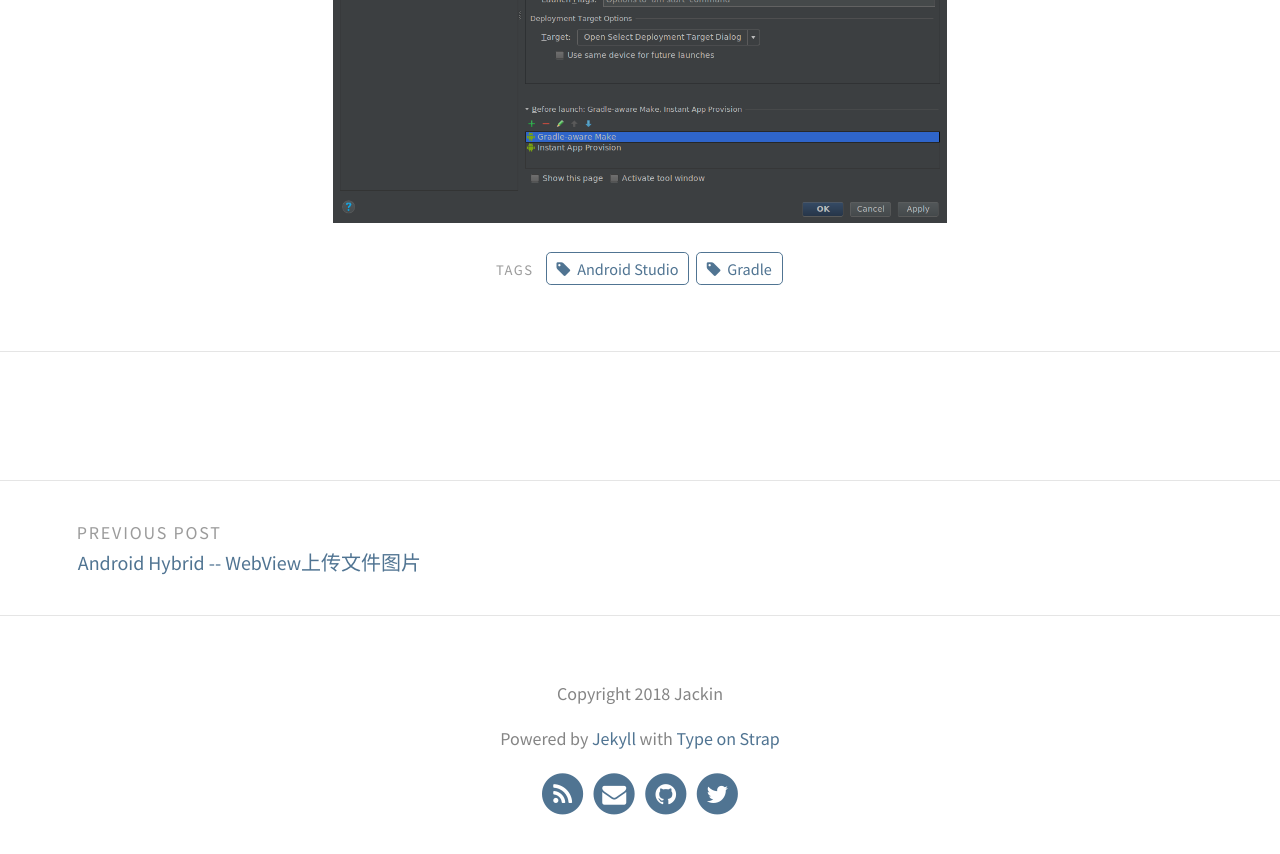
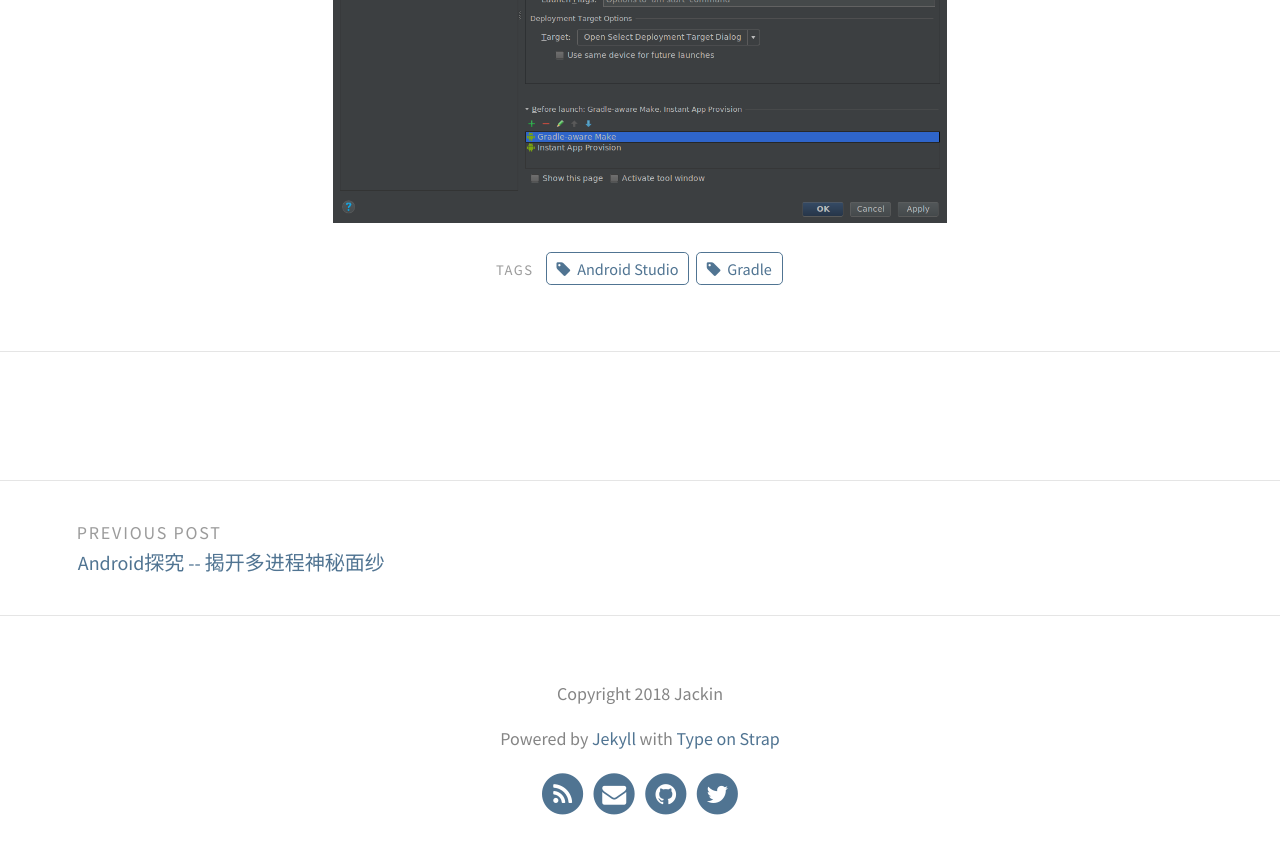
Before and after one commit to LiuJQ/LiuJQ.github.io, a Jekyll site: the page built from _posts/2018-04-02-android-studio-3.1-error-run.md, in a window 1280 px wide and 900 px high, scrolled down 1514 px. Shown: the top 854 px of the window. Built offline with Jekyll 4.4.1, drawn with Linux system fonts in a browser that asks for light colours; comment, search, counter and statistics services are not loaded; some of the changed lines change nothing that is shown.

Commit message:
post new article

````diff
--- a/_layouts/post.html
+++ b/_layouts/post.html
@@ -4,6 +4,7 @@
 <article {% if page.feature-img %}class="feature-image"{% endif %}>
   <header id="main" style="background-image: url('{{ site.baseurl }}/{{ page.feature-img }}')">
     <h1 id="{{ page.title | cgi_escape }}" class="title">{{ page.title }}</h1>
+    {% if page.subtitle %}<h3 class="subtitle">{{ page.subtitle }}</h3>{% endif %}
     <p class="meta">
     {{ page.date | date: "%B %-d, %Y" }}
     {% if page.author %} - {{ page.author }}{% endif %}
--- /dev/null
+++ b/_posts/2018-03-30-android-multi-process.md
@@ -0,0 +1,65 @@
+---
+layout: post
+title: Android探究 -- 揭开多进程神秘面纱
+subtitle: That moment when one Dalvik alone is no longer enough.
+tags: [Android, 多进程, Multi-Process]
+---
+
+&emsp;&emsp;Android是基于Linux系统开发的移动操作系统。进程系统也是一脉相承，进程，其实就是应用程序的具体实现。当应用程序第一次启动，Android会启动创建一个进程（由Zygote fork而来）以及一个主线程，默认的情况下，所有组件都将运行在该进程内。每个应用程序都在其自己的进程中运行（具有唯一的PID）：这允许应用程序运行在一个独立的环境中，不会受到其他应用程序/进程的影响。
+
+### 为什么需要多进程
+&emsp;&emsp;实际开发中，基本都不会去给app划分进程，而且，在Android中使用多进程，还可能需要编写额外的进程通讯代码，还可能带来额外的Bug，这无疑加大了开发的工作量。很多时候，业务开发量大，时间上也不允许，这导致了大多数的app都只有一个运行进程。
+
+&emsp;&emsp;在Android中，虚拟机分配给各个进程的运行内存是有限制值的（这个值可能是32M，48M，64M等，根据机型而定）。试想一下，如果在app中，增加了一个很常用的图片选择模块用于上传图片或者头像，加载大量Bitmap会使app的内存占用迅速增加，如果你还把查看过的图片缓存在了内存中，OOM的风险将会大大增加。如果，此时app中还需要使用WebView加载一波网页...
+
+&emsp;&emsp;主流应用是如何解决这些问题的？
+
+&emsp;&emsp;微信开发团队曾在《Android内存优化杂谈》一文中提到：“对于webview，图库等，由于存在内存系统泄露或者占用内存过多的问题，我们可以采用单独的进程。微信当前也会把它们放在单独的tools进程中”。看看微信的进程分配情况：
+
+![微信多进程](/assets/img/screenshots/wechat_multiporcess.png)
+
+&emsp;&emsp;可以看到，微信的确有一个tools进程，还有其他多个进程，如com.tencent.mm:push。微信不单单只是把上述的WebView、图库等放到单独的进程，还有推送服务等也是运行在独立的进程中的。一个消息推送服务，为了保证稳定性，可能需要和UI进程分离，分离后即使UI进程退出、Crash或者出现内存消耗过高等情况，仍不影响消息推送服务。
+
+&emsp;&emsp;**合理地使用多进程，可以增强应用程序的稳定性，降低OOM风险。**
+
+### 实现方式
+&emsp;&emsp;在AndroidManifest中注册四大组件Activity、Service、ContentProvider、BroadCastReceiver时设置process属性来指定它们运行在哪个进程中。指定进程后，当应用程序需要启动该组件时（如果进程不存在）便会先创建对应的进程，然后在该进程中运行组件。
+```xml
+<!-- 在系统组件中设置该属性 -->
+android:process=":demo"
+```
+
+### 应用场景
+&emsp;&emsp;总结一下，多进程的应用场景如下：
+1. 单进程所分配的内存不够，需要更多的内存。
+2. 某些相对独立的业务模块，使用单独的进程来运行。
+
+### 优势
+1. Android会给每个进程分配内存，可以通过设置子进程达到降低主进程内存占用目的；
+2. Android在系统内存不足时不会同时Kill掉应用所有进程；
+
+### 劣势
+1. 单个应用开启多进程占用系统资源；
+2. 某个进程保持后台长期运行，可能会导致耗电过多；
+3. 应用程序的架构变复杂；
+4. 需要考虑进程间的通信问题；
+
+### 注意事项
+1. 处理进程间通信；
+2. Application初始化多次，需要针对不同进程初始化不同服务；
+3. 以:开头的进程名字，表示这是一个应用程序的私有进程，否则它是一个全局进程；
+4. 单例模式、静态变量等在不同进程会有不同的状态；
+
+### IPC
+&emsp;&emsp;常用的多进程通信（Inter-Process Communication）方式：
+1. 四大组件间传递Bundle;
+2. 使用文件共享方式，多进程读写一个相同的文件，获取文件内容进行交互；
+3. 使用Messenger，一种轻量级的跨进程通讯方案，底层使用AIDL实现；
+4. 使用AIDL(Android Interface Definition Language)，Android接口定义语言，用于定义跨进程通讯的接口；
+5. 使用ContentProvider，常用于多进程共享数据，比如系统的相册，音乐等，我们也可以通过ContentProvider访问到；
+6. 使用Socket传输数据。
+
+&emsp;&emsp;四大组件传递Bundle，把需要传递的数据，用Intent封装起来传递即可。AIDL（Android Interface Definition Language）是Android提供给我们的标准跨进程通讯API，非常灵活且强大。Messenger是一种基于AIDL的轻量级IPC方案，在进程间传送Message对象从而实现进程间通讯。Message中可以传送Bundle对象，Bundle中可以传送我们实现了Parcelable接口的对象。使用Messenger不会出现并发读写问题，因为Messenger是以串行方式工作的，所以如果有大量的请求，不适合使用Messenger。
+
+### 结语
+&emsp;&emsp;类似图片选择这样的多进程需求，可能并不需要我们额外编写进程通讯的代码，使用四大组件传输Bundle就行了，但是像推送服务这种需求，进程与进程之间需要高度的交互，此时就绕不过进程通讯这一步了。后续将会探讨使用AIDL实现多进程推送服务的需求。
--- a/_posts/2018-04-02-android-studio-3.1-error-run.md
+++ b/_posts/2018-04-02-android-studio-3.1-error-run.md
@@ -29,4 +29,4 @@
   * 调整顺序，Gradle-aware Make上移到顶部
   * 点击Apply，应用配置变更
 
-![Android Studio 3.1 Error Installing APK](/assets/img/android_screenshots/20180402.png)
+![Android Studio 3.1 Error Installing APK](/assets/img/screenshots/20180402.png)
````
Also changed, not shown: assets/img/screenshots/20180402.png (renamed from assets/img/android_screenshots/20180402.png), assets/img/screenshots/wechat_multiporcess.png (added).
